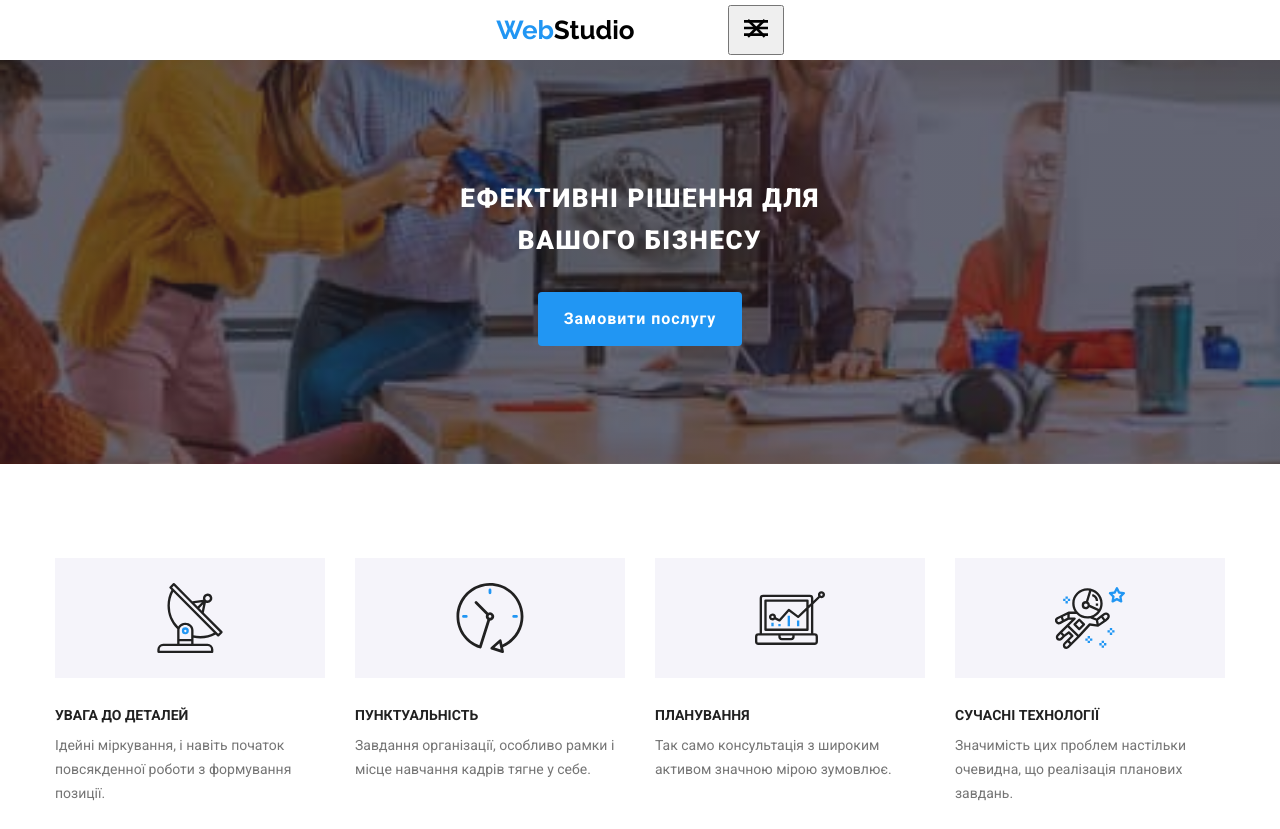
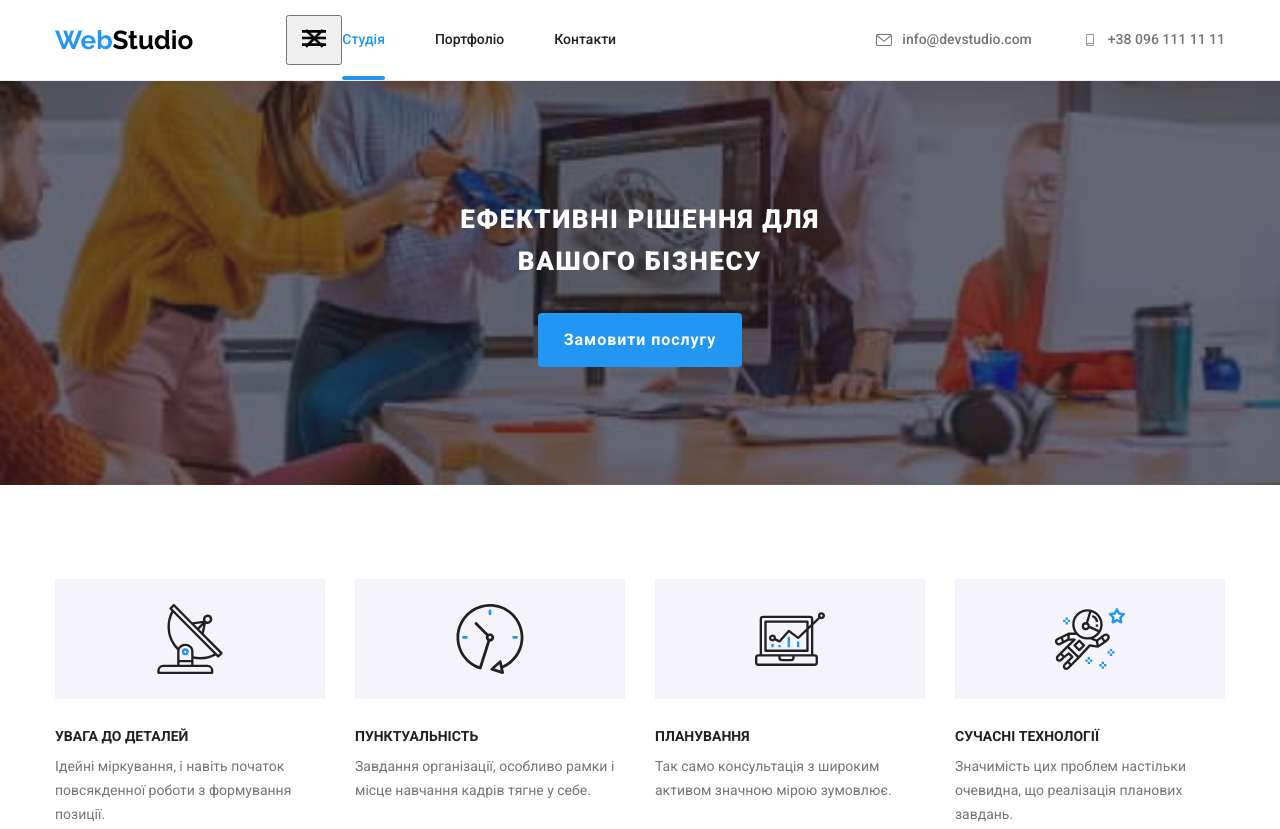
Before and after one commit to UkrainianUser/goit-markup-hw-08, a plain HTML site: page index.html in a window 1280 px wide. Shown: the top 829 px of the page. Drawn offline with nearby package versions, Linux system fonts and the light colour scheme; files that its build step writes are made by us from their sources.

Commit message:
корегує назву кнопки в хедері

```diff
--- a/sass/components/_header.scss
+++ b/sass/components/_header.scss
@@ -1,34 +1,41 @@
 
 .header {
-	display: flex;
-	align-items: center;
-	min-height: 60px;
+	border-bottom: 1px solid var(--border-header-color);
+	text-align: center;
 }
 .header__container{
-
+	display: flex;
+	justify-content: space-between;
 }
 
 .nav {
 	display: flex;
-	justify-content: space-between;
 	align-items: center;
 }
-
 .nav__list {
-	display: none;
+	display: flex;
 }
 .nav__list .link.current {
 	color: var(--accent-color);
 }
 .nav__item:not(:last-child) {
-
+	margin-right: 50px;
 }
 .nav__link {
+	display: block;
+	position: relative;
+	padding-top: 32px;
+	padding-bottom: 32px;
 
+	color: var(--title-color);
+	font-weight: 500;
+	font-size: 14px;
+	line-height: 1.14;
 }
 
 .contacts {
-	display: none;
+	display: flex;
+	margin-left: auto;
 }
 .contacts__item:not(:last-child) {
 	margin-right: 50px;
--- a/sass/components/_mobile-btn.scss
+++ b/sass/components/_mobile-btn.scss
@@ -8,10 +8,10 @@
 .mobile-btn .mobile-btn__icon-close {
 	display: none;
 }
-.mobile-btn__mobile-btn.is-open .mobile-btn__icon-close {
+.mobile-btn.is-open .mobile-btn__icon-close {
 	display: block;
 }
-.mobile-btn__mobile-btn.is-open .mobile-btn__icon-menu {
+.mobile-btn.is-open .mobile-btn__icon-menu {
 	display: none;
 }
 .is-open {
```
